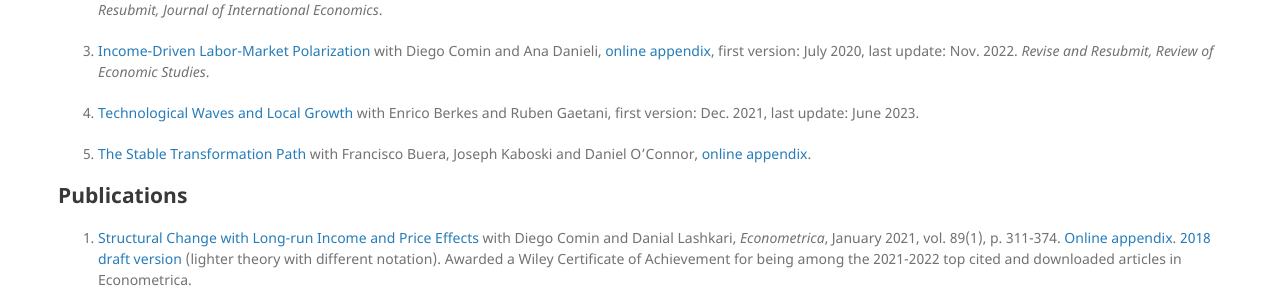
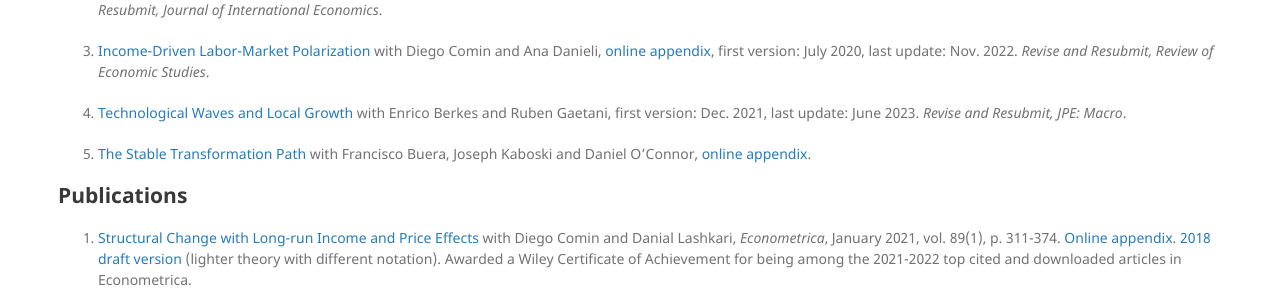
Before and after one commit to mestieri/mestieri.github.io, a Jekyll site: the page built from index.md, in a window 1280 px wide. Shown: the part 628-925 px from the top of the page. Built offline with Jekyll 4.4.1, drawn with Linux system fonts in a browser that asks for light colours.

Commit message:
Update index.md

```diff
--- a/index.md
+++ b/index.md
@@ -42,7 +42,7 @@ for Nonhomothetic CES Preferences](https://www.dropbox.com/scl/fi/obu49nw8d74wye
 3. [Income-Driven Labor-Market Polarization](https://www.dropbox.com/s/4c3ow4flycqnymd/cdm.pdf?dl=0) with Diego Comin and Ana Danieli,
     [online appendix](https://www.dropbox.com/s/cu2hv6z8u9633rb/cdm_oa.pdf?dl=0), first version: July 2020, last update: Nov. 2022. *Revise and Resubmit, Review of Economic Studies*.
 
-4. [Technological Waves and Local Growth](https://www.dropbox.com/s/vswbcd98s6333tu/bgm_june23.pdf?dl=0) with Enrico Berkes and Ruben Gaetani, first version: Dec. 2021, last update: June 2023.
+4. [Technological Waves and Local Growth](https://www.dropbox.com/s/vswbcd98s6333tu/bgm_june23.pdf?dl=0) with Enrico Berkes and Ruben Gaetani, first version: Dec. 2021, last update: June 2023. *Revise and Resubmit, JPE: Macro*.
 
 5. [The Stable Transformation Path](https://www.dropbox.com/scl/fi/j3xps3b5hrbdf7aoogorv/bkmo.pdf?rlkey=gbe1j4hjbel18h26shu973g9x&dl=0)
     with Francisco Buera, Joseph Kaboski and Daniel O'Connor,
```
